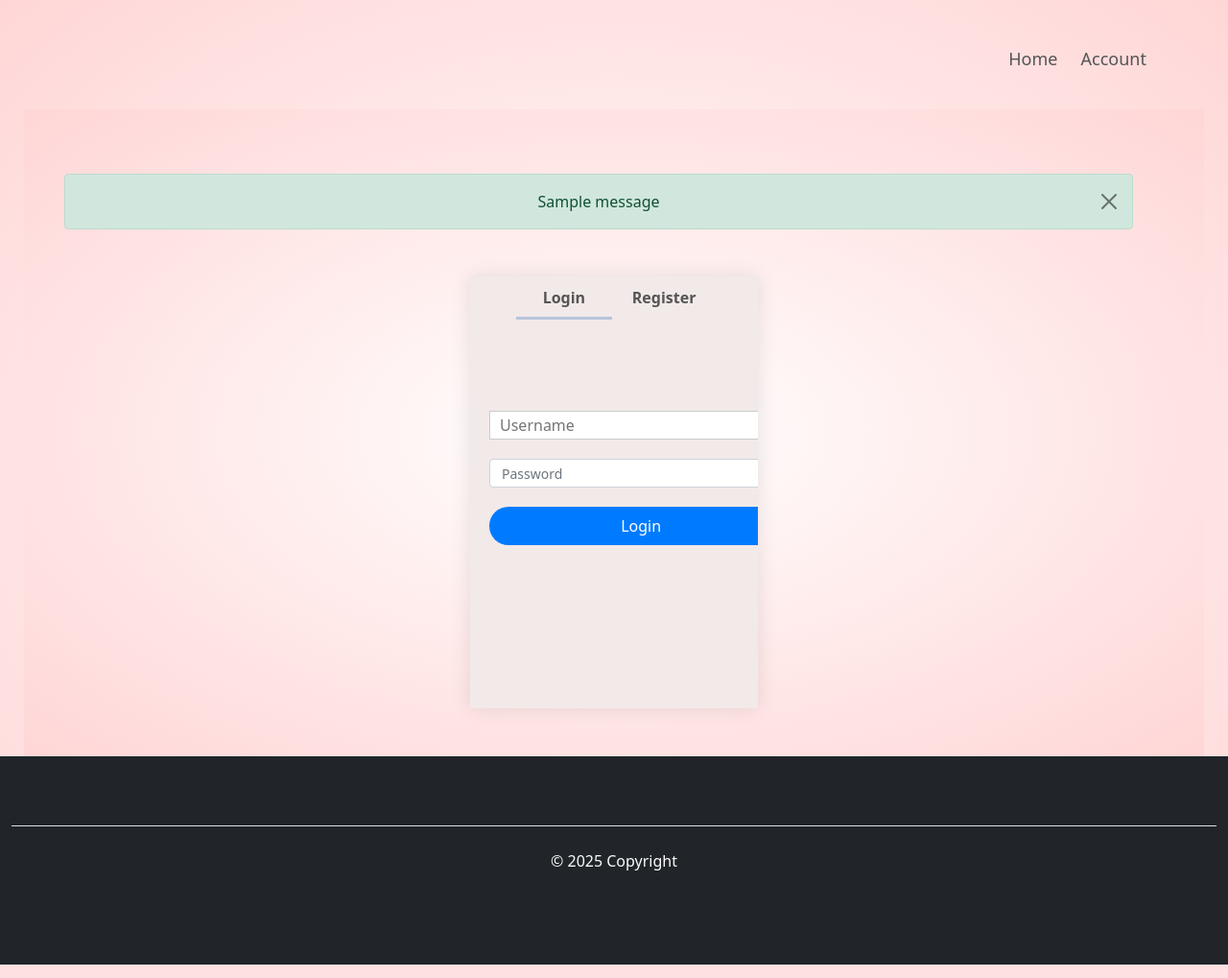
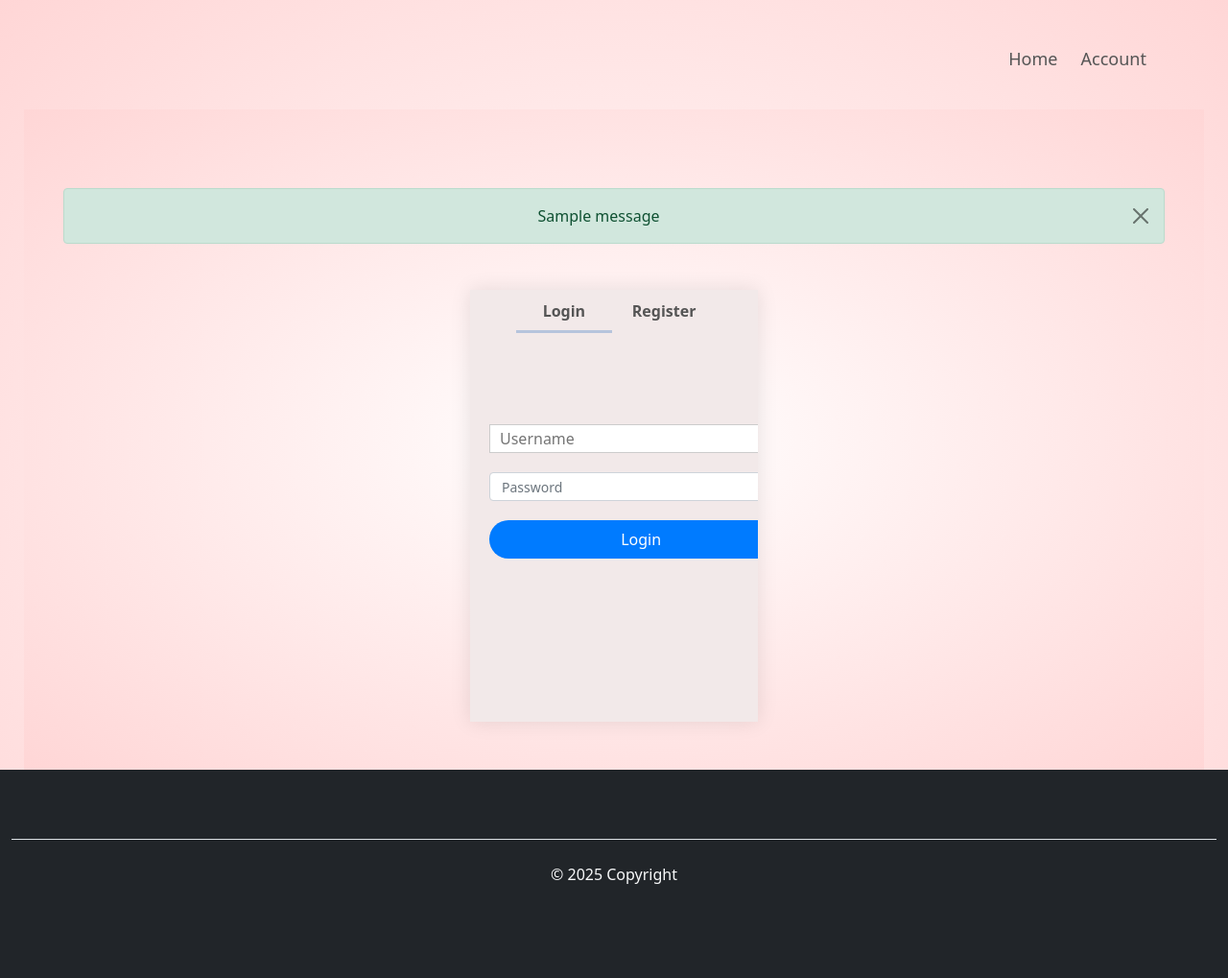
Before and after one commit to karnnan1947/cryptopredictions, a Django app: page /account in a window 1280 px wide. Shown: the whole page at 96% size. Run offline with Django 4.2, Linux system fonts and the light colour scheme; one stand-in notice (Sample message) is shown; some libraries are stand-ins or nearby versions.

Commit message:
uniqueemail

```diff
--- a/cryptopredict/portfolio/views.py
+++ b/cryptopredict/portfolio/views.py
@@ -100,7 +100,7 @@
                 # Get the coin's current exchange price
                 buying_coin_exchange = prices.get(buying_coin.lower())
                 if buying_coin_exchange is None:
-                    messages.error(request, f"Could not fetch the price for {buying_coin}. Please try again later.")
+                    messages.info(request, f"Could not fetch the price for {buying_coin}. Please try again later.")
                     return redirect('portfolio')
 
                 # Calculate how much of the crypto was bought
--- a/cryptopredict/templates/account.html
+++ b/cryptopredict/templates/account.html
@@ -5,10 +5,10 @@
 <div class="account-page col-12">
     <div class="containers">
         {% if messages %}
-                    <div class="alert alert-dismissible fade show" role="alert">
+            <div class="p-3 my-3">
                 {% for message in messages %}
-                            <div class="alert {% if message.tags %}alert-{{ message.tags }}{% else %}alert-info{% endif %}">
-                                <div class="d-flex justify-content-center align-items-center" >
+                    <div class="alert {% if message.tags %}alert-{{ message.tags }}{% else %}alert-info{% endif %} alert-dismissible fade show" role="alert">
+                        <div class="d-flex justify-content-center align-items-center">
                             {{ message }}
                         </div>
                         <button type="button" class="btn-close" data-bs-dismiss="alert" aria-label="Close"></button>
--- a/cryptopredict/templates/portfolio.html
+++ b/cryptopredict/templates/portfolio.html
@@ -3,10 +3,12 @@
 {% block banner %}
         <div class="container col-9">
             {% if messages %}
-                    <div class="alert alert-dismissible fade show" role="alert">
+                <div class="p-3 my-3">
                     {% for message in messages %}
-                            <div class="alert {% if message.tags %}alert-{{ message.tags }}{% else %}alert-info{% endif %}">
+                        <div class="alert {% if message.tags %}alert-{{ message.tags }}{% else %}alert-info{% endif %} alert-dismissible fade show" role="alert">
+                            <div class="d-flex justify-content-center align-items-center">
                                 {{ message }}
+                            </div>
                             <button type="button" class="btn-close" data-bs-dismiss="alert" aria-label="Close"></button>
                         </div>
                     {% endfor %}
--- a/cryptopredict/users/views.py
+++ b/cryptopredict/users/views.py
@@ -40,17 +40,20 @@
             username=request.POST.get('username')
             password=request.POST.get('password')
             email=request.POST.get('email')
-            user=User.objects.create_user(
-                username=username,
-                password=password,
-                email=email
-            )
-            print("userob",user)
-            userloc=users.objects.create(
-                user=user,
-                name=username
-            )
-            messages.success(request,"registration success")
+            if User.objects.filter(email=email).exists():
+                messages.error(request, "Email already exists. Please use a different email.")
+            else:
+                user=User.objects.create_user(
+                    username=username,
+                    password=password,
+                    email=email
+                )
+                print("userob",user)
+                userloc=users.objects.create(
+                    user=user,
+                    name=username
+                )
+                messages.success(request,"registration success")
         except Exception as e:
             messages.error(request,"error ")
     else:
```
Also changed, not shown: cryptopredict/cryptopredict/settings.py (+10 -0 lines), cryptopredict/db.sqlite3. Lines whose indentation alone changed are shown as unchanged.
